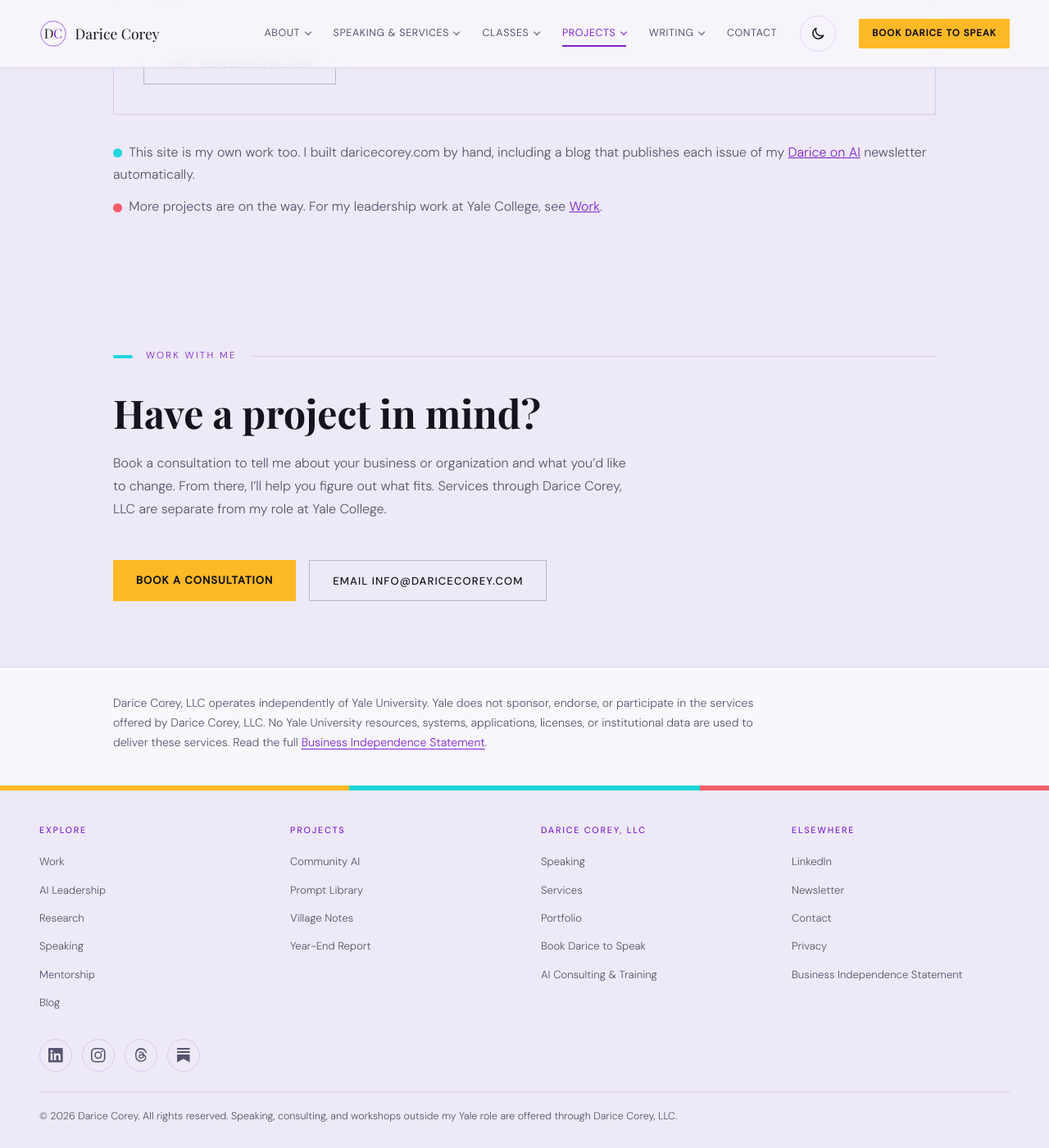
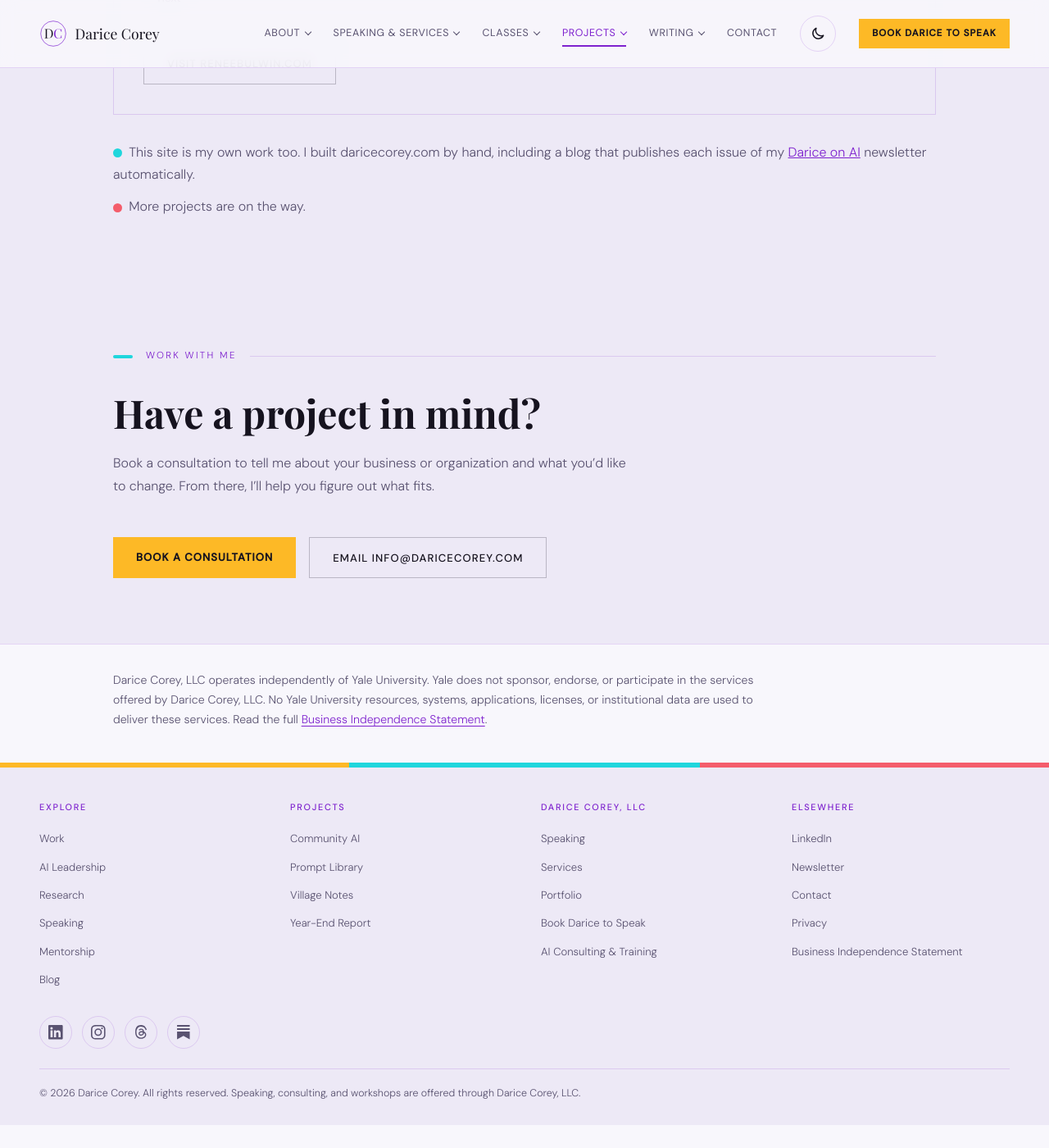
Before and after one commit to dcoreyrasm/dcoreyrasm.github.io, a Jekyll site: the page built from portfolio.html, in a window 1280 px wide and 1400 px high, scrolled down 3203 px. Shown: the whole window at 82% size. Built offline with Jekyll 4.4.1, drawn with Linux system fonts in a browser that asks for light colours; some web fonts are replaced; after the commit the page ends 4575 px from its top, so only the background shows below that.

Commit message:
Simplify portfolio page wording
Co-Authored-By: Claude Opus 5.5 <noreply@anthropic.com>

```diff
--- a/portfolio.html
+++ b/portfolio.html
@@ -131,7 +131,7 @@
         </article>
 
         <p class="portfolio-more"><span class="pop-dot teal" aria-hidden="true"></span>This site is my own work too. I built daricecorey.com by hand, including a blog that publishes each issue of my <a href="/newsletter.html">Darice on AI</a> newsletter automatically.</p>
-        <p class="portfolio-more" style="margin-top:.75rem;"><span class="pop-dot rose" aria-hidden="true"></span>More projects are on the way. For my leadership work at Yale College, see <a href="/work.html">Work</a>.</p>
+        <p class="portfolio-more" style="margin-top:.75rem;"><span class="pop-dot rose" aria-hidden="true"></span>More projects are on the way.</p>
       </div>
     </section>
 
@@ -139,7 +139,7 @@
       <div class="container">
         <p class="section-label">Work With Me</p>
         <h2 class="section-heading" id="next-heading">Have a project in mind?</h2>
-        <p class="section-sub">Book a consultation to tell me about your business or organization and what you&rsquo;d like to change. From there, I&rsquo;ll help you figure out what fits. Services through Darice Corey, LLC are separate from my role at Yale College.</p>
+        <p class="section-sub">Book a consultation to tell me about your business or organization and what you&rsquo;d like to change. From there, I&rsquo;ll help you figure out what fits.</p>
         <div class="hero-ctas">
           <a href="https://scheduler.zoom.us/darice-corey-llc/consultation" class="btn-primary" target="_blank" rel="noopener">Book a Consultation</a>
           <a href="mailto:info@daricecorey.com?subject=Portfolio%20inquiry" class="btn-ghost">Email info@daricecorey.com</a>
@@ -196,7 +196,7 @@
       </nav>
     </div>
     {% include social-links.html %}
-    <p class="footer-base">&copy; 2026 Darice Corey. All rights reserved. Speaking, consulting, and workshops outside my Yale role are offered through Darice Corey, LLC.</p>
+    <p class="footer-base">&copy; 2026 Darice Corey. All rights reserved. Speaking, consulting, and workshops are offered through Darice Corey, LLC.</p>
   </footer>
 </body>
 </html>
```
